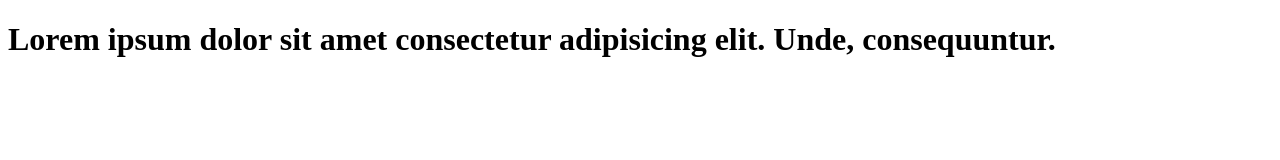
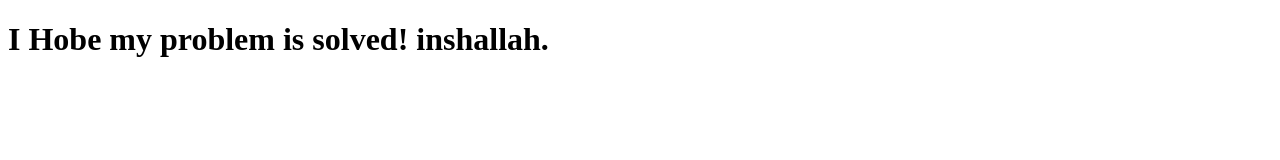
Before and after one commit to emonmahdi/my-first-repo, a plain HTML site: page index.html in a window 1280 px wide. Drawn offline with Linux system fonts and the light colour scheme.

Commit message:
inshallah solved

```diff
--- a/index.html
+++ b/index.html
@@ -7,6 +7,7 @@
     <title>My first repo</title>
 </head>
 <body>
-    <h1>Lorem ipsum dolor sit amet consectetur adipisicing elit. Unde, consequuntur.</h1>
+    <h1>I Hobe my problem is solved! inshallah.</h1>
+    <p></p>
 </body>
 </html>
```
